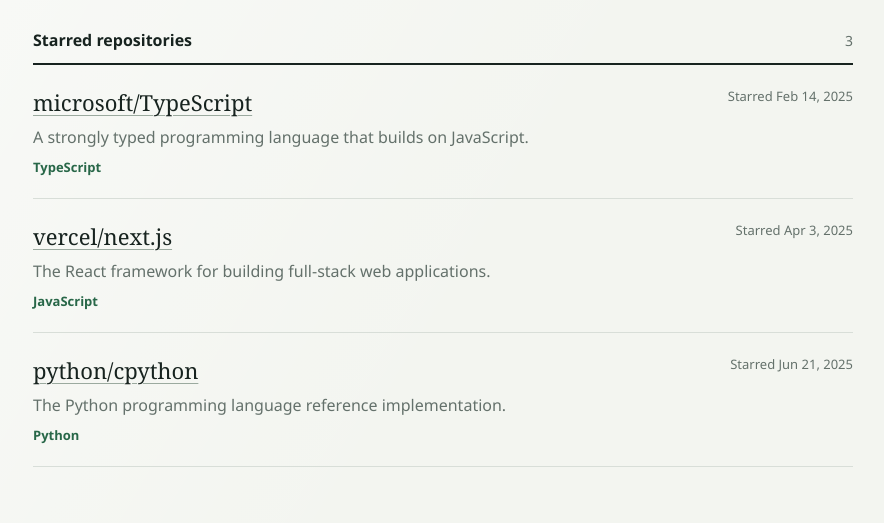
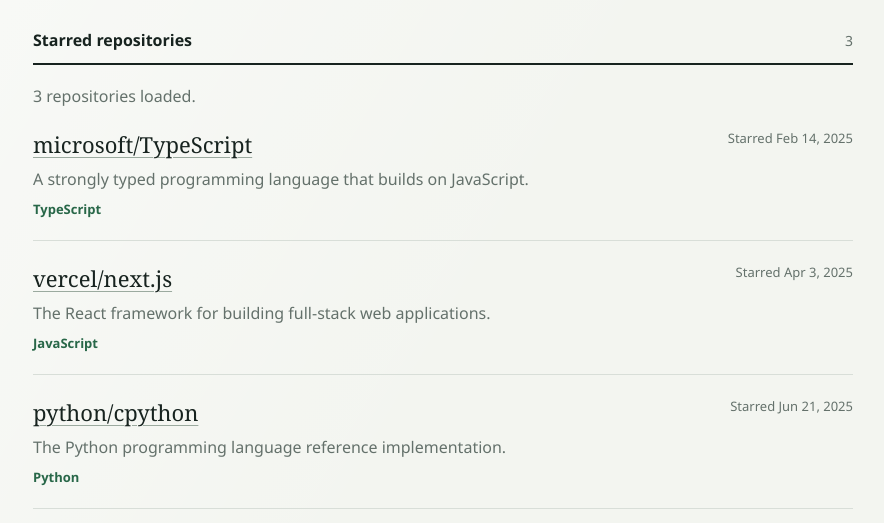
Before and after one commit to shepherdfreya/stargazers-log, a plain HTML site: page index.html in a window 1280 px wide. Shown: the part 271-794 px from the top of the page, without its empty margins (197-1081 px from the left). Drawn offline with Linux system fonts and the light colour scheme.

Commit message:
Address review feedback

```diff
--- a/index.html
+++ b/index.html
@@ -18,7 +18,7 @@
       <section class="repository-section" aria-labelledby="repository-heading">
         <div class="section-heading">
           <h2 id="repository-heading">Starred repositories</h2>
-          <span id="repository-count" class="repository-count" aria-live="polite"></span>
+          <span id="repository-count" class="repository-count"></span>
         </div>
         <p id="list-status" class="list-status" role="status">Loading repositories...</p>
         <ul id="repository-list" class="repository-list" aria-label="Starred repositories"></ul>
--- a/script.js
+++ b/script.js
@@ -22,6 +22,7 @@ function createRepositoryItem(repository) {
   link.href = repository.url;
   link.target = "_blank";
   link.rel = "noreferrer";
+  link.setAttribute("aria-label", `${repository.repository} (opens in a new tab)`);
   link.textContent = repository.repository;
 
   description.className = "repository-description";
@@ -54,7 +55,10 @@ async function loadRepositories() {
 
     repositoryList.replaceChildren(...repositories.map(createRepositoryItem));
     repositoryCount.textContent = repositories.length;
-    listStatus.textContent = repositories.length ? "" : "No starred repositories yet.";
+    const repositoryLabel = repositories.length === 1 ? "repository" : "repositories";
+    listStatus.textContent = repositories.length
+      ? `${repositories.length} ${repositoryLabel} loaded.`
+      : "No starred repositories yet.";
   } catch (error) {
     listStatus.textContent = "Repositories could not be loaded. Please try again later.";
     console.error("Unable to load starred repositories:", error);
```
